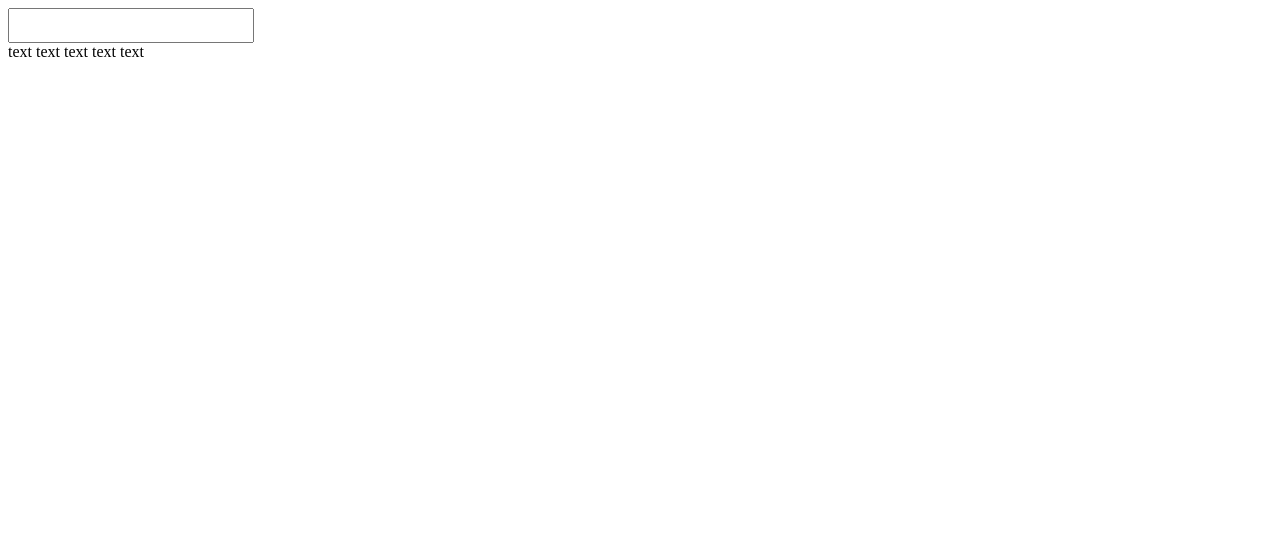
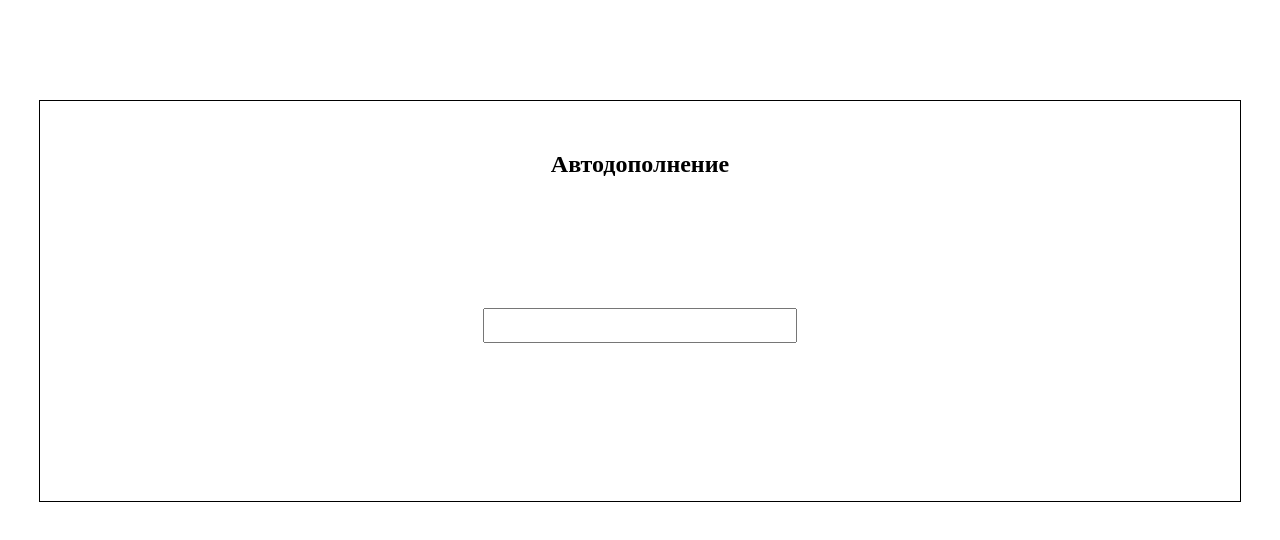
Before and after one commit to Elkhan911/Autocomplete-JavaScript, a plain HTML site: page index.html in a window 1280 px wide. Drawn offline with Linux system fonts and the light colour scheme.

Commit message:
rewrite html and css code

```diff
--- a/index.css
+++ b/index.css
@@ -1,24 +1,41 @@
-#parent {
-  position: relative;
+.task {
+  display: block;
+  width: 1200px;
+  height: 400px;
+  text-align: center;
+  margin: 100px auto;
+  border: 1px solid black;
+  display: block;
 }
-#elem {
+
+.task__heading {
+  margin: 50px;
+}
+
+.task__input {
+  margin-top: 80px;
+  margin-bottom: 0px;
   padding: 5px;
   font-size: 18px;
+  width: 300px;
 }
 
-#parent ul {
-  position: absolute;
-  margin: 0;
-  padding: 0;
+.list {
   list-style-type: none;
   background-color: white;
+  margin: 0;
 }
-#parent li {
+
+.list__item {
   border: 1px solid gray;
   font-size: 18px;
   padding: 5px;
+  width: 150px;
+  margin: 0;
+  margin-left: 405px;
 }
-#parent li:hover {
+
+.list__item:hover {
   border: 1px solid black;
   cursor: pointer;
 }
--- a/index.html
+++ b/index.html
@@ -8,11 +8,14 @@
     <link rel="stylesheet" href="index.css" />
   </head>
   <body>
-    <div id="parent">
-      <input id="elem" />
-      <ul id="list"></ul>
-    </div>
-    text text text text text
+    <section class="task">
+      <h2 class="task__heading">Автодополнение</h2>
+      <div class="task__zone">
+        <input class="task__input" id="_input" />
+        <ul class="list" id="_list"></ul>
+      </div>
+    </section>
+
     <script src="script.js"></script>
   </body>
 </html>
```
